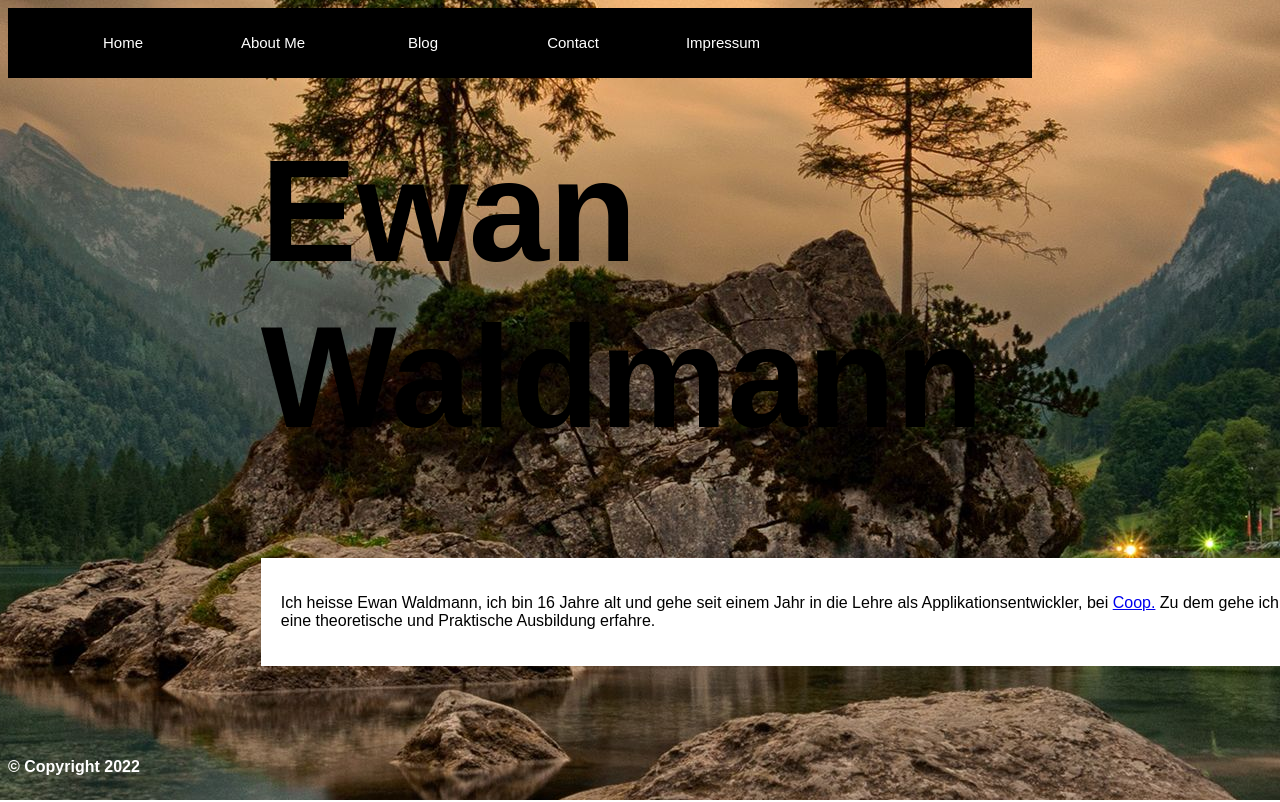
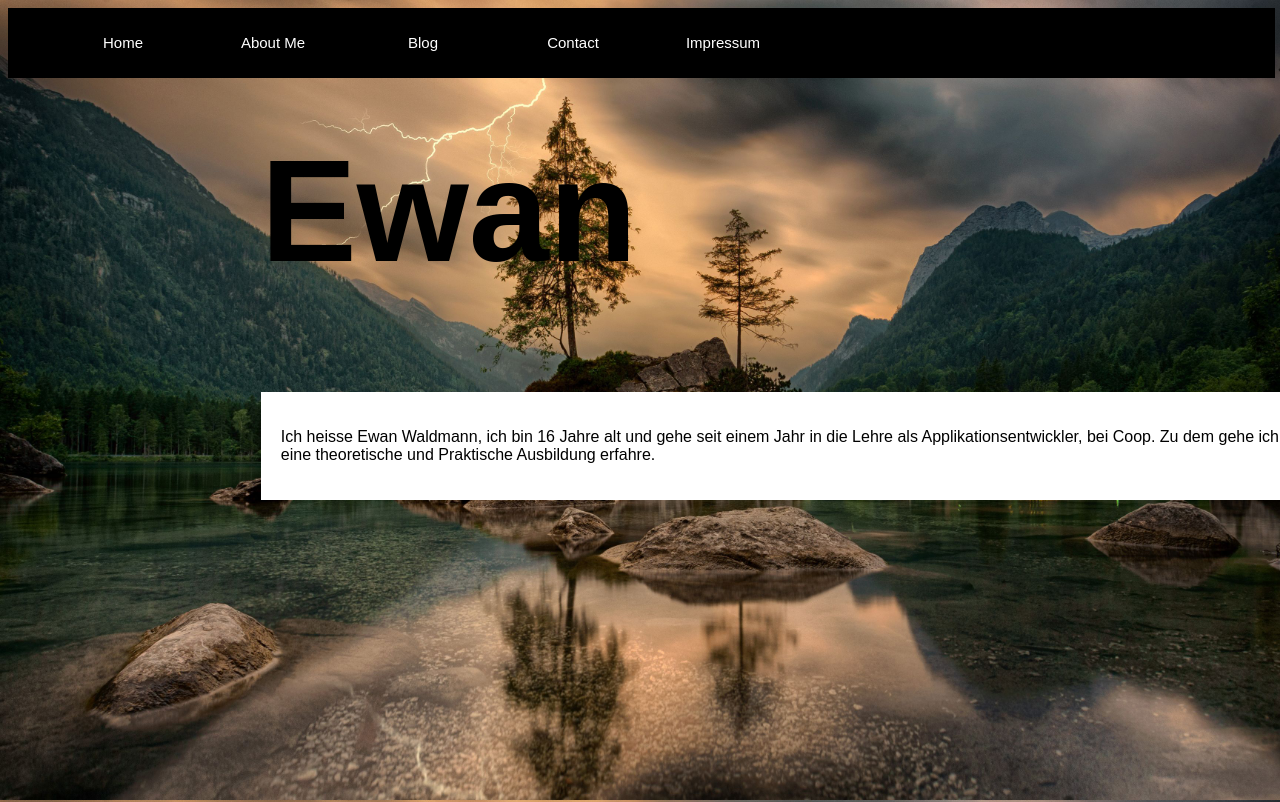
Before and after one commit to Xittus/Modul-293, a plain HTML site: page aboutme.html in a window 1280 px wide. Shown: the top 802 px of the page. Drawn offline with Linux system fonts and the light colour scheme; a web font is replaced by a local one.

Commit message:
Grund Design Festgelegt

```diff
--- a/aboutme.html
+++ b/aboutme.html
@@ -8,7 +8,7 @@
 
 <body>
     <header>
-        <h1 class="title">Ewan Waldmann</h1>
+        <h1 class="title">Ewan</h1>
     </header>
     <nav>
         <!--Navigationsleiste-->
@@ -33,8 +33,7 @@
 
     <main class="maintext">
         <p>Ich heisse Ewan Waldmann, ich bin 16 Jahre alt und gehe seit einem Jahr in die Lehre als
-            Applikationsentwickler, bei <a href="https://coop.ch" target="_blank">Coop.</a> Zu dem gehe ich zur <a
-                href="https://bbzbl.ch" target="_blank">Schule</a>, wo ich eine theoretische und Praktische Ausbildung
+            Applikationsentwickler, bei Coop. Zu dem gehe ich zur Schule, wo ich eine theoretische und Praktische Ausbildung
             erfahre. </p>
 
 
--- a/css/style.css
+++ b/css/style.css
@@ -11,12 +11,12 @@ body {
 
     /*hintergrund auf allen Seiten*/
     background-image: url("Medien/tree.jpg");
-    /*   background-size: cover;
+      background-size: cover;
        background-position: center;
        min-height: 1400px;
-       background-attachment: fixed;*/
-    background-position: center;
-    background-repeat: no-repeat;
+       background-attachment: fixed;
+    /*background-position: center;
+    background-repeat: no-repeat;*/
     max-width: fit-content;
     display: grid;
 
@@ -42,6 +42,7 @@ header {
     font-weight: bolder;
     font-size: 300%;
     margin-top: 25px;
+
 }
 
 footer {
@@ -71,7 +72,7 @@ footer {
 nav {
     /*Navigationsbalken*/
     background-color: black;
-    width: 80%;
+    width: 99%;
     height: 70px;
     grid-area: nav;
     position: absolute;
@@ -138,6 +139,7 @@ nav {
     margin-left: 100%;
 }
 
+
 .maintext {
     /*Formatierung des Textest auf allen seiten in der Main*/
     padding: 20px;
@@ -145,6 +147,7 @@ nav {
     height: fit-content;
     margin-top: 0;
     grid-area: main;
+    max-width: 95%;
 }
 
 .hiddennav {
```
